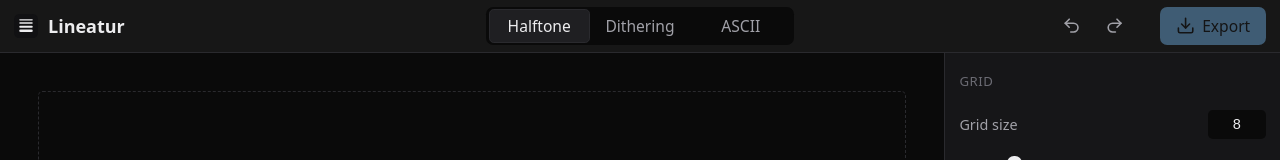
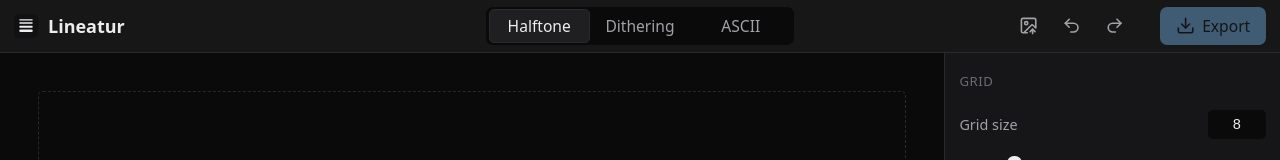
Before and after one commit to w3br/Lineatur, a React (Vite) app: page / in a window 1280 px wide. Shown: the top 160 px of the page. Built offline with nearby package versions, Linux system fonts and the light colour scheme.

Commit message:
feat: add open image button to the top bar

```diff
--- a/src/App.tsx
+++ b/src/App.tsx
@@ -2,7 +2,7 @@ import {AppShell} from "./components/layout/AppShell.tsx";
 import {TopBar} from "./components/layout/TopBar.tsx";
 import {Button} from "./components/ui/Button.tsx";
 import {IconButton} from "./components/ui/IconButton.tsx";
-import {Download, Redo2, Undo2} from "lucide-react";
+import {Download, Redo2, Undo2, ImageUp} from "lucide-react";
 import {SegmentedControl} from "./components/ui/SegmentedControl.tsx";
 import {HalftonePanel} from "./components/panels/HalftonePanel.tsx";
 import {DitheringPanel} from "./components/panels/DitheringPanel.tsx";
@@ -13,6 +13,7 @@ import {useEditorStore} from "./store/useEditorStore.ts";
 import type {Effect} from "./store/params.ts";
 import {CanvasArea} from "./components/canvas/CanvasArea.tsx";
 import {StatusBar} from "./components/layout/StatusBar.tsx";
+import {useFilePicker} from "./hooks/useFilePicker.tsx";
 
 // One panel per effect – the effect switcher picks which one is shown
 const panels: Record<Effect, ComponentType> = {
@@ -28,6 +29,8 @@ function App() {
     const effect = useEditorStore(state => state.effect)
     const setEffect = useEditorStore(state => state.setEffect)
     const hasImage = useEditorStore(state => state.image !== null)
+    const loadFile = useEditorStore(state => state.loadFile)
+    const picker = useFilePicker(loadFile)
 
     // Capitalized, so JSX treats it as a component: <Panel/>
     const Panel = panels[effect]
@@ -58,6 +61,8 @@ function App() {
                     end={
                         <>
                             <div className={styles.history}>
+                                {picker.input}
+                                <IconButton icon={<ImageUp size={16}/>} label="Open image" onClick={picker.open}/>
                                 <IconButton icon={<Undo2 size={16}/>} label="Undo"/>
                                 <IconButton icon={<Redo2 size={16}/>} label="Redo"/>
                             </div>
```
